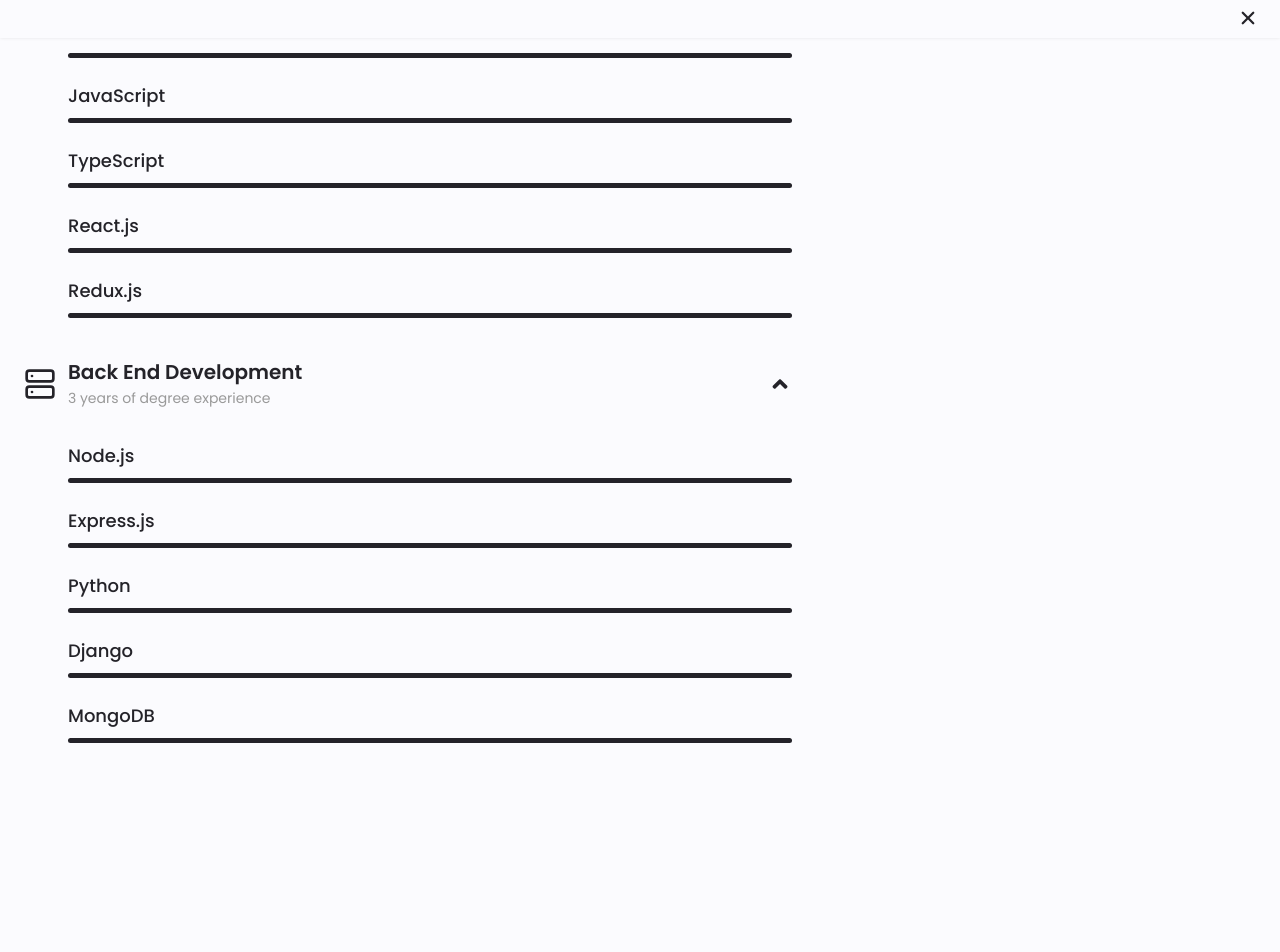
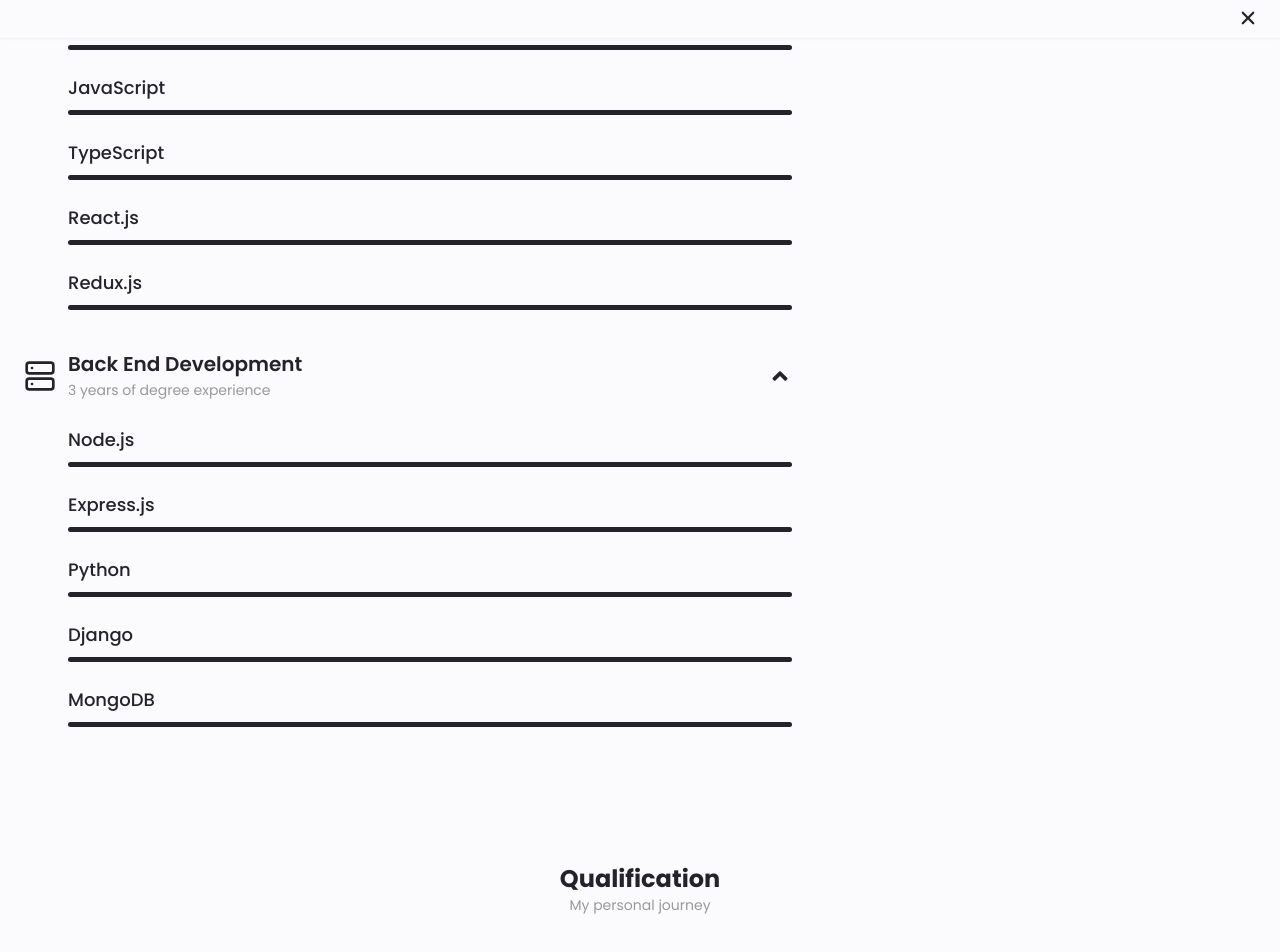
Before and after one commit to danielkim2711/personal-website-app, a React (Create React App) app: page / in a window 1280 px wide. Shown: the part 1562-2514 px from the top of the page. Before the commit the page ends 2457 px from the top, so only its background shows below. Built offline with nearby package versions, Linux system fonts and the light colour scheme.

Commit message:
Create qualification component

```diff
--- a/src/App.js
+++ b/src/App.js
@@ -2,9 +2,10 @@ import { useRef } from 'react';
 import { BrowserRouter as Router } from 'react-router-dom';
 
 import Navbar from './components/layouts/Navbar';
-import Home from './components/layouts/Home';
-import About from './components/layouts/About';
-import Skills from './components/layouts/Skills';
+import Home from './components/Home';
+import About from './components/About';
+import Skills from './components/Skills';
+import Qualification from './components/Qualification';
 
 function App() {
   const homeRef = useRef(null);
@@ -31,6 +32,7 @@ function App() {
       <Home homeRef={homeRef} />
       <About aboutRef={aboutRef} />
       <Skills skillsRef={skillsRef} />
+      <Qualification />
     </Router>
   );
 }
--- a/src/components/layouts/About.jsx
+++ b/src/components/About.jsx
@@ -1,5 +1,5 @@
-import aboutImage from '../assets/images/daniel.jpeg';
-import danielCV from '../assets/daniel_cv.pdf';
+import aboutImage from './assets/images/daniel.jpeg';
+import danielCV from './assets/daniel_cv.pdf';
 
 import { BiDownload } from 'react-icons/bi';
 
--- a/src/components/layouts/Home.jsx
+++ b/src/components/Home.jsx
@@ -3,7 +3,7 @@ import { IoPaperPlaneOutline } from 'react-icons/io5';
 import { BsMouse } from 'react-icons/bs';
 import { AiOutlineArrowDown } from 'react-icons/ai';
 
-import profileImage from '../assets/images/profile_white.png';
+import profileImage from './assets/images/profile_white.png';
 
 const Home = ({ homeRef }) => {
   return (
--- /dev/null
+++ b/src/components/Qualification.jsx
@@ -0,0 +1,16 @@
+import React from 'react';
+
+const Qualification = () => {
+  return (
+    <section className='px-0 pt-8 pb-16 text-center' id='qualification section'>
+      <h2 className='text-2xl font-bold' id='section__title'>
+        Qualification
+      </h2>
+      <span className='block text-sm mb-12 text-[#999]' id='section__subtitle'>
+        My personal journey
+      </span>
+    </section>
+  );
+};
+
+export default Qualification;
--- a/src/components/layouts/Skills.jsx
+++ b/src/components/Skills.jsx
@@ -25,9 +25,9 @@ const Skills = ({ skillsRef }) => {
         id='skills_container'
       >
         <div>
-          <div id='skills__content'>
+          <div id='skills__content' className='mb-6'>
             <div
-              className='flex items-center mb-8 cursor-pointer'
+              className='flex items-center mb-6 cursor-pointer'
               id='skills__header'
               onClick={() => setShowFrontendSkills(!showFrontendSkills)}
             >
@@ -134,9 +134,9 @@ const Skills = ({ skillsRef }) => {
             </div>
           </div>
 
-          <div id='skills__content'>
+          <div id='skills__content' className='mb-6'>
             <div
-              className='flex items-center mb-8 cursor-pointer'
+              className='flex items-center mb-6 cursor-pointer'
               id='skills__header'
               onClick={() => setShowBackendSkills(!showBackendSkills)}
             >
```
